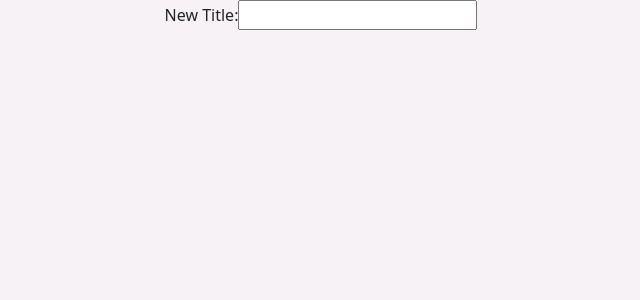
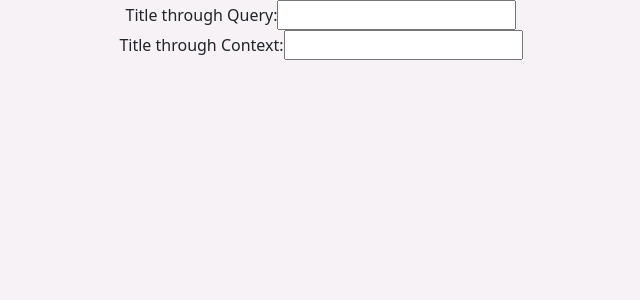
Before and after one commit to harishkannarao/github-pages-demo, a Next.js app: page /dynamic-title in a window 1280 px wide. Shown: the top 300 px of the page, without its empty margins (319-959 px from the left). Built offline with nearby package versions, Linux system fonts and the light colour scheme.

Commit message:
Using title context to change title

```diff
--- a/app/dynamic-title/page.tsx
+++ b/app/dynamic-title/page.tsx
@@ -1,11 +1,13 @@
 'use client';
 
 import { usePathname, useRouter, useSearchParams } from 'next/navigation';
+import { useTitleContext } from '../../components/title/title_context';
 
 export default function Page() {
   const router = useRouter();
   const pathname = usePathname();
   const searchParams = useSearchParams();
+  const titleContext = useTitleContext();
 
   // Get a new searchParams string by merging the current
   // searchParams with a provided key/value pair
@@ -29,14 +31,26 @@ export default function Page() {
 
   return (
     <div className='text-center'>
+      <div>
         <label>
-        New Title:
+          Title through Query:
           <input
-          data-testid="new-title"
+            data-testid="new-title-query"
             value={getTitle(searchParams.get('title'))}
             onChange={e => updateTitle(e.target.value)}
           />
         </label>
       </div>
+      <div>
+        <label>
+          Title through Context:
+          <input
+            data-testid="new-title-context"
+            value={getTitle(titleContext.title)}
+            onChange={e => titleContext.setTitle(e.target.value)}
+          />
+        </label>
+      </div>
+    </div>
   );
 }
--- a/components/title/title.tsx
+++ b/components/title/title.tsx
@@ -1,15 +1,19 @@
 'use client';
 
 import { useSearchParams, useParams } from "next/navigation";
+import { useTitleContext } from "./title_context";
 
 export function Title() {
     const searchParams = useSearchParams();
     const titleQuery = searchParams.get('title');
     const params = useParams();
     const canonicalName = params ? params.canonicalName : undefined;
+    const titleContext = useTitleContext();
 
     function getTitle() {
-        if (canonicalName) {
+        if (titleContext.title) {
+            return titleContext.title;
+        } else if (canonicalName) {
             return canonicalName;
         } else if (titleQuery) {
             return titleQuery;
```
Also changed, not shown: 2 other files (tests, documents, lock files or other folders). Lines whose indentation alone changed are shown as unchanged.
